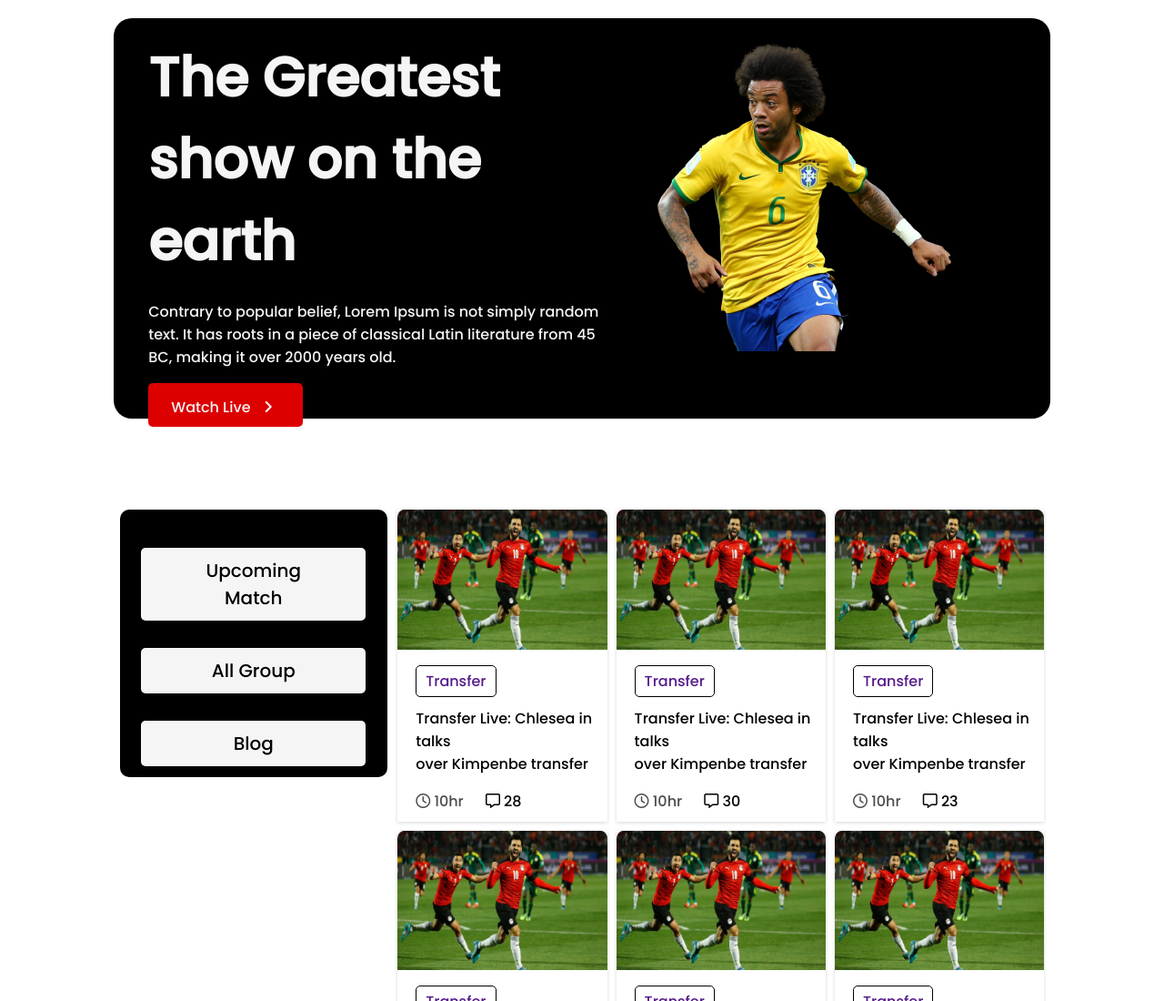
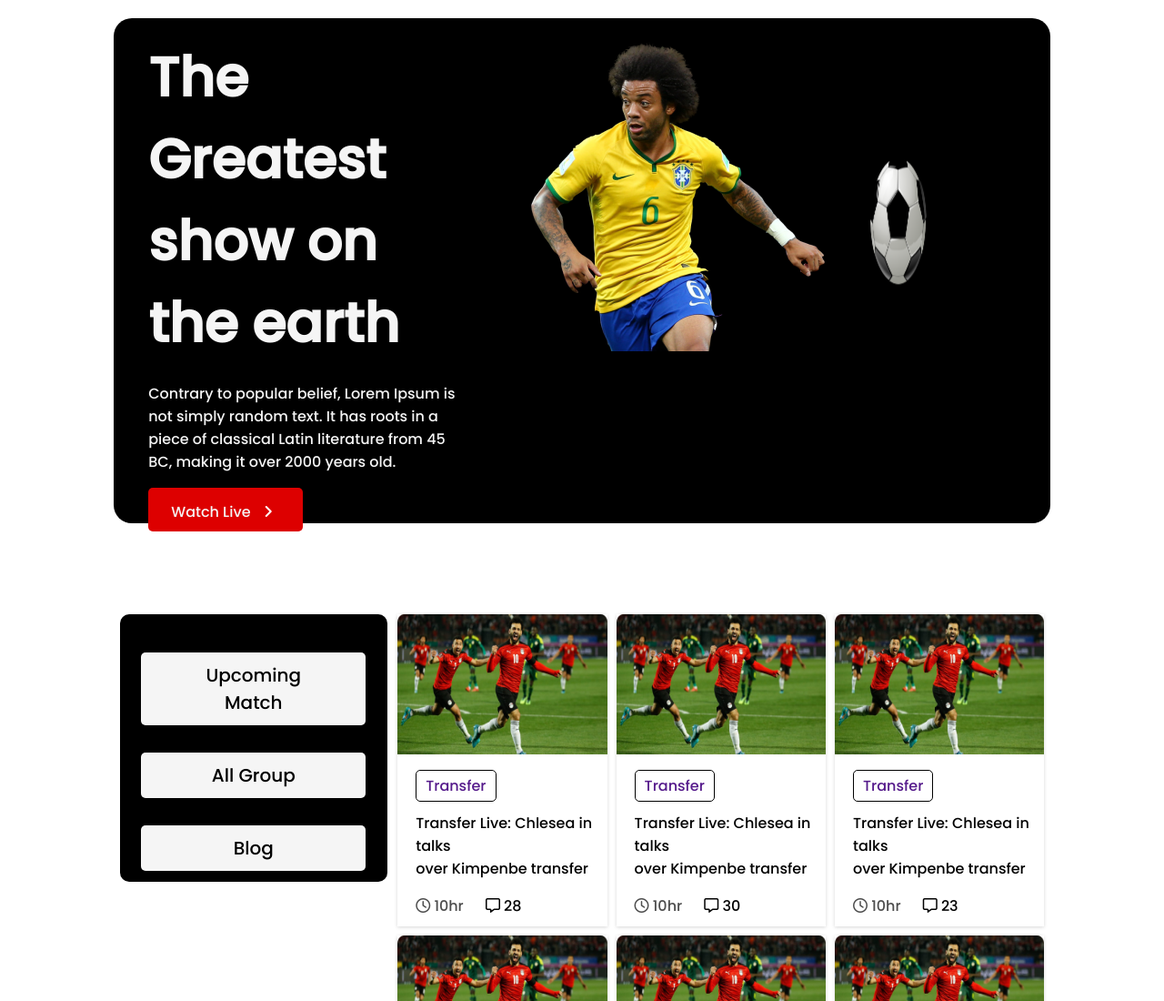
Before and after one commit to TahminaAkterBithy/World-cup-2022, a plain HTML site: page index.html in a window 1280 px wide. Shown: the top 1100 px of the page at 91% size. Drawn offline with Linux system fonts and the light colour scheme.

Commit message:
end commit

```diff
--- a/index.html
+++ b/index.html
@@ -32,6 +32,10 @@
                 <div class="top-ban-img">
                     <img src="images/Banner Image.png" alt="">
                 </div>
+                <div class="top-ban-ball">
+
+                    <img src="images/football-icon.webp" alt="">
+                </div>
             </div>
         </section>
         <!------top banner end------->
@@ -55,6 +59,7 @@
                         <div class="thamlail">
                             <img src="images/Blog Image.png" alt="">
                         </div>
+
                         <div class="blog-article-details">
                             <a href="">Transfer</a>
                             <p>Transfer Live: Chlesea in talks <br>over Kimpenbe transfer</p>
@@ -62,9 +67,9 @@
                                 <span>
                                     <i class="fa-regular fa-clock"></i>
                                     10hr
-                                    </span>
-                                    <i class="fa-regular fa-message"></i>
-                                    28
+                                </span>
+                                <i class="fa-regular fa-message"></i>
+                                28
 
                             </div>
                         </div>
--- a/styles/style.css
+++ b/styles/style.css
@@ -31,6 +31,11 @@ body {
     width: 80%;
     border-radius: 20px;
     padding-left: 3vw;
+}
+
+.top-ban:hover {
+    background-color: #0c2cb881;
+
 }
 
 .top-ban-detail {
@@ -70,6 +75,17 @@ body {
 .top-ban-img img {
     margin-left: 5vw;
     margin-top: 2vw;
+}
+
+.top-ban-ball img {
+
+    border-radius: 50%;
+    height: 50%;
+    width: 50%;
+    position: relative;
+
+    animation: anima 3s ease-in-out .1s infinite alternate;
+    animation-play-state: running;
 }
 
 
--- a/styles/upcome-match.css
+++ b/styles/upcome-match.css
@@ -25,6 +25,11 @@ body {
     padding-left: 3vw;
 }
 
+.top-ban:hover {
+    background-color: #0c2cb881;
+
+}
+
 .top-ban-detail {
     width: 50%;
     color: whitesmoke;
@@ -48,6 +53,16 @@ body {
     color: whitesmoke;
     font-weight: 500;
     padding-bottom: 10px;
+}
+
+.top-ban-ball img {
+
+    border-radius: 30%;
+    height: 30%;
+    width: 30%;
+    position: relative;
+    animation: anima 3s ease-in-out .1s infinite alternate;
+    animation-play-state: running;
 }
 
 .icon-1 {
```
Also changed, not shown: upcome-match.html (+4 -0 lines), images/ball1.png (added).
